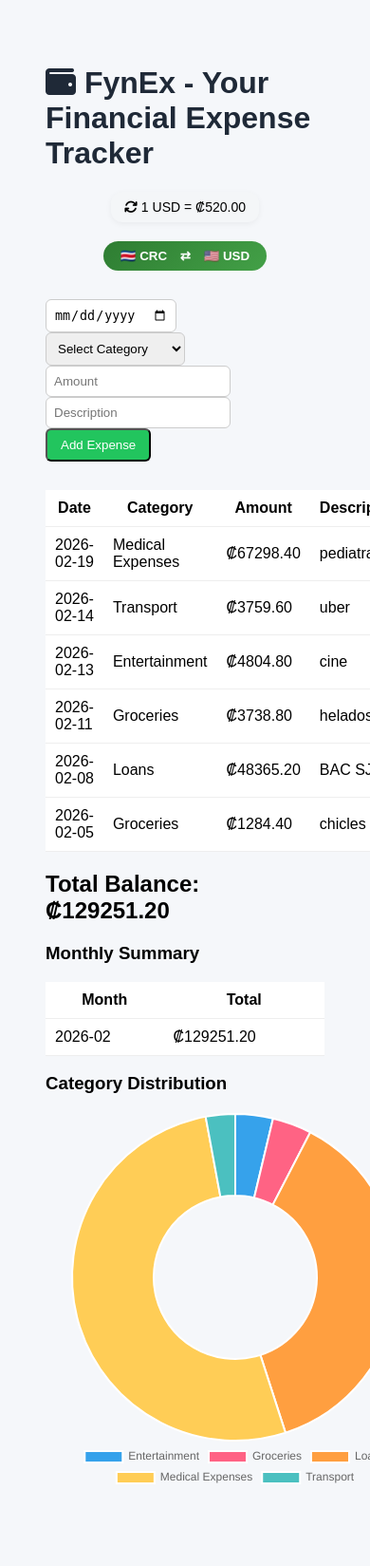
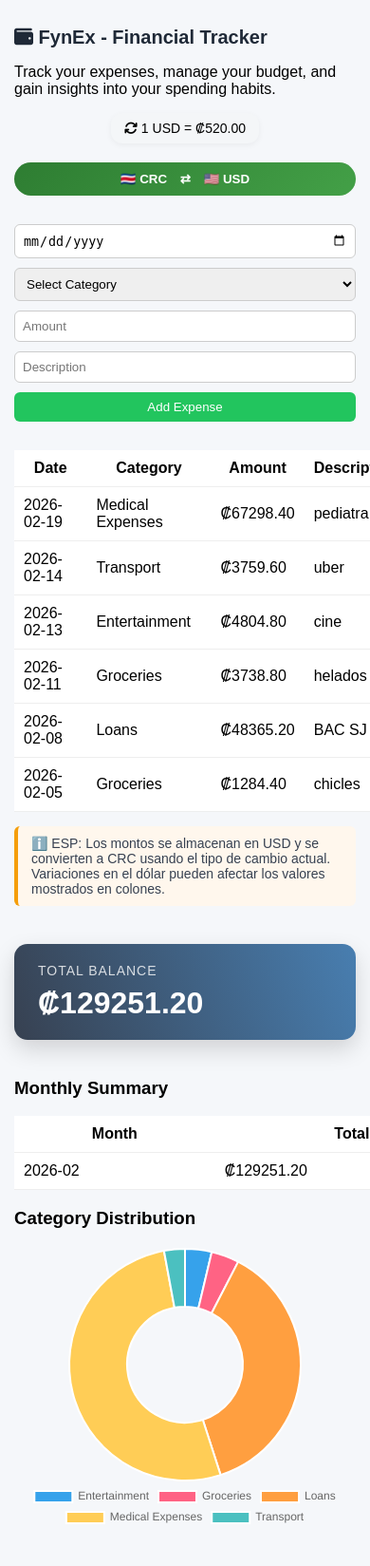
Before and after one commit to Rivan17RS/FynEx, a Flask app: page / in a window 390 px wide; the page is wider, and only the part inside the window is pictured. Shown: that part at 95% size. Before the commit the page ends 1562 px from the top of that part, so only its background shows below. Run offline with Flask 3, Linux system fonts and the light colour scheme; data comes from the database, SQL or seed files in the repository; both versions use the stored data as it was after the commit; data that the repository does not hold is empty.

Commit message:
add: responsive + UI/UX enhancements

```diff
--- /dev/null
+++ b/static/chart.js
@@ -0,0 +1,26 @@
+document.addEventListener("DOMContentLoaded", function () {
+
+    const ctx = document.getElementById('categoryChart');
+
+    if (!ctx) return;
+
+    new Chart(ctx, {
+        type: 'doughnut',
+        data: {
+            labels: window.chartLabels,
+            datasets: [{
+                data: window.chartData
+            }]
+        },
+        options: {
+            responsive: true,
+            maintainAspectRatio: false,
+            plugins: {
+                legend: {
+                    position: 'bottom'
+                }
+            }
+        }
+    });
+
+});
--- a/static/style.css
+++ b/static/style.css
@@ -1,23 +1,29 @@
 body {
     font-family: Arial, sans-serif;
     background: #f5f7fa;
-    padding: 40px;
+    padding: 20px; /* reduced for mobile */
+    margin: 0;
 }
 
 h1 {
     color: #1f2937;
 }
 
+/* ---------- FORM ---------- */
+
 form {
     margin-bottom: 30px;
+    display: flex;
+    flex-wrap: wrap; /* allows wrapping */
+    gap: 10px;
 }
 
 input,
 select {
     padding: 8px;
-    margin-right: 10px;
     border-radius: 6px;
     border: 1px solid #ccc;
+    flex: 1 1 150px; /* responsive sizing */
 }
 
 .add-btn {
@@ -26,7 +32,49 @@ select {
     padding: 8px 14px;
     border-radius: 6px;
     text-decoration: none;
+    border: none;
+    cursor: pointer;
 }
+
+
+/* ---------- EXCHANGE NOTE ---------- */
+.exchange-note {
+    margin-top: 15px;
+    font-size: 14px;
+    color: #374151;
+    background: #fff7ed;
+    padding: 10px 14px;
+    border-left: 4px solid #f59e0b;
+    border-radius: 6px;
+}
+
+
+/* ---------- TOTAL BALANCE ---------- */
+.balance-card {
+    margin: 40px 0; /* space above & below */
+    padding: 20px 25px;
+    background: linear-gradient(250deg, #487eb0, #374151);
+    color: white;
+    border-radius: 14px;
+    box-shadow: 0 10px 25px rgba(0, 0, 0, 0.15);
+    max-width: 500px;
+}
+
+.balance-label {
+    font-size: 14px;
+    letter-spacing: 1px;
+    text-transform: uppercase;
+    opacity: 0.8;
+}
+
+.balance-amount {
+    font-size: 32px;
+    font-weight: bold;
+    margin-top: 8px;
+}
+
+
+/* ---------- BUTTONS ---------- */
 
 .delete-btn {
     background: #ef4444;
@@ -36,10 +84,18 @@ select {
     text-decoration: none;
 }
 
+/* ---------- TABLE ---------- */
+
+.table-wrapper {
+    width: 100%;
+    overflow-x: auto; /* mobile scroll */
+}
+
 table {
     width: 100%;
     background: white;
     border-collapse: collapse;
+    min-width: 600px; /* ensures readability on mobile */
 }
 
 th,
@@ -52,11 +108,16 @@ tr:hover {
     background: #f0fdf4;
 }
 
+/* ---------- CHART ---------- */
+
 .chart-container {
-    width: 400px;
-    height: 400px;
+    width: 100%;
+    max-width: 400px;
+    height: 300px;
     margin: 20px auto;
 }
+
+/* ---------- RATE CARD ---------- */
 
 .rate-card {
     text-align: center;
@@ -68,6 +129,8 @@ tr:hover {
     width: fit-content;
     box-shadow: 0 2px 6px rgba(0, 0, 0, 0.05);
 }
+
+/* ---------- CURRENCY TOGGLE ---------- */
 
 .currency-toggle {
     text-align: center;
@@ -95,33 +158,32 @@ tr:hover {
     font-weight: bold;
 }
 
-.top-bar {
-    display: flex;
-    align-items: center;
-    gap: 15px;
-    margin: 10px 0 25px 0;
+/* ---------- MOBILE LAYOUT ---------- */
+
+@media (max-width: 768px) {
+
+    body {
+        padding: 15px;
     }
 
-.rate-info {
-    padding: 8px 14px;
-    background: #f4f6f8;
-    border-radius: 10px;
-    font-size: 14px;
-    box-shadow: 0 2px 6px rgba(0, 0, 0, 0.05);
+    h1 {
+        font-size: 20px;
+    }
+
+    input,
+    select {
+        flex: 1 1 100%;
+    }
+
+    .add-btn {
+        width: 100%;
     }
 
     .toggle-btn {
-    padding: 8px 18px;
-    border-radius: 20px;
-    border: none;
-    background: linear-gradient(135deg, #2e7d32, #43a047);
-    color: white;
-    font-weight: 600;
-    cursor: pointer;
-    transition: all 0.2s ease;
+        width: 100%;
     }
 
-.toggle-btn:hover {
-    transform: translateY(-2px);
-    box-shadow: 0 6px 14px rgba(0, 0, 0, 0.15);
+    table {
+        min-width: 500px;
     }
+}
--- a/templates/index.html
+++ b/templates/index.html
@@ -11,7 +11,8 @@
 
 <body>
 
-<h1><i class="fa-solid fa-wallet"></i> FynEx - Your Financial Expense Tracker</h1>
+<h1><i class="fa-solid fa-wallet"></i> FynEx - Financial Tracker</h1>
+<p>Track your expenses, manage your budget, and gain insights into your spending habits.</p>
 
 <div class="rate-card">
     <span>
@@ -59,6 +60,7 @@
     <button type="submit" class="add-btn">Add Expense</button>
 </form>
 
+<div class="table-wrapper"></div>
     <table>
         <tr>
             <th>Date</th>
@@ -86,17 +88,26 @@
         </tr>
         {% endfor %}
     </table>
+</div>
 
-<h2>
-    Total Balance:
+<p class="exchange-note">
+    ℹ️ ESP: Los montos se almacenan en USD y se convierten a CRC usando el tipo de cambio actual.
+    Variaciones en el dólar pueden afectar los valores mostrados en colones.
+</p>
+
+<div class="balance-card">
+    <div class="balance-label">Total Balance</div>
+    <div class="balance-amount">
         {% if currency == "CRC" %}
             ₡{{ "%.2f"|format(balance) }}
         {% else %}
             ${{ "%.2f"|format(balance) }}
         {% endif %}
-</h2>
+    </div>
+</div>
 
 <h3>Monthly Summary</h3>
+<div class="summary-wrapper"></div>
     <table>
         <tr>
             <th>Month</th>
@@ -115,37 +126,24 @@
         </tr>
         {% endfor %}
     </table>
+</div>
 
 <h3>Category Distribution</h3>
 
-<div class="chart-container" style="max-width:400px; margin: 20px auto;">
+<div class="chart-container">
     <canvas id="categoryChart"></canvas>
 </div>
 
 <script src="https://cdn.jsdelivr.net/npm/chart.js"></script>
 
 <script>
-    const ctx = document.getElementById('categoryChart');
+    window.chartLabels = {{ categories | map(attribute=0) | list | safe }};
+    window.chartData = {{ categories | map(attribute=1) | list | safe }};
+</script>
 
-    new Chart(ctx, {
-        type: 'doughnut',
-        data: {
-            labels: {{ categories | map(attribute=0) | list | safe }},
-            datasets: [{
-                data: {{ categories | map(attribute=1) | list | safe }},
-            }]
-        },
-        options: {
-            responsive: true,
-            maintainAspectRatio: false,
-            plugins: {
-                legend: {
-                    position: 'bottom'
-                }
-            }
-        }
-    });
-</script>
+<script src="https://cdn.jsdelivr.net/npm/chart.js"></script>
+<script src="{{ url_for('static', filename='chart.js') }}"></script>
+
 
 </body>
 </html>
```
Also changed, not shown: expense.db. Lines whose indentation alone changed are shown as unchanged.
